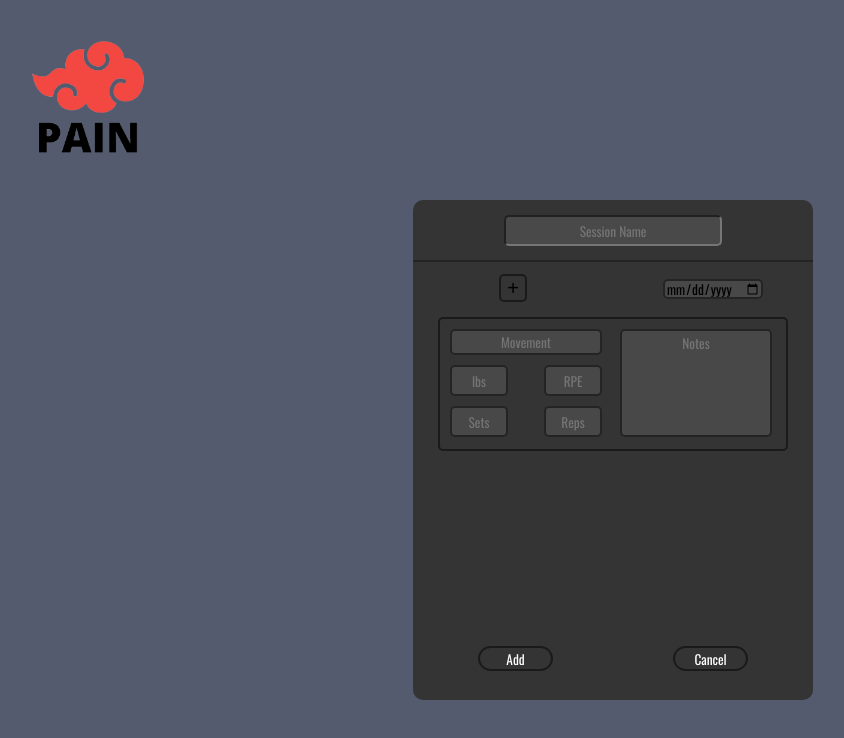
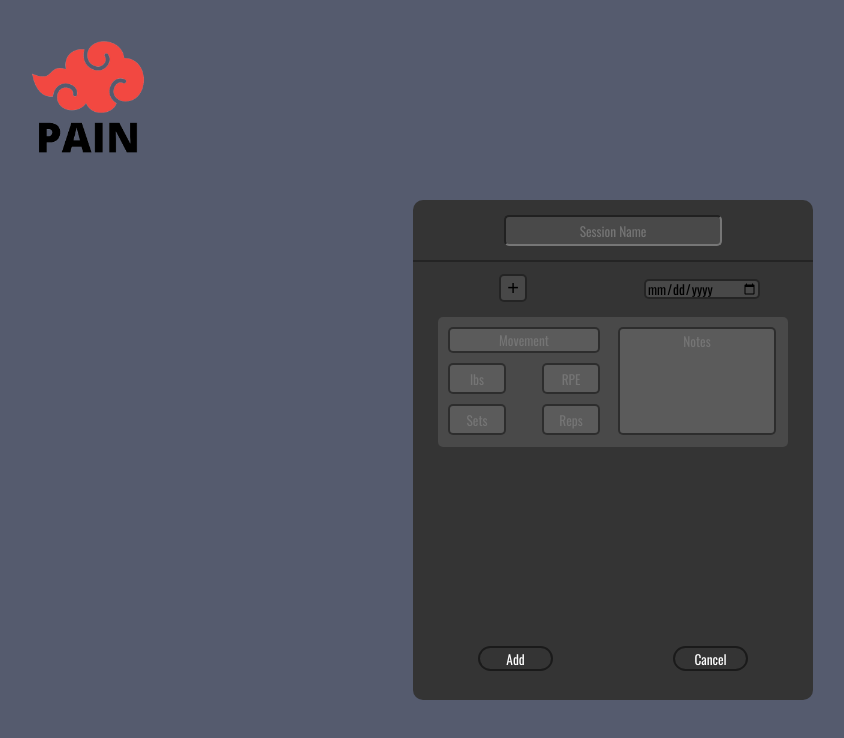
Before and after one commit to rodennis/pain, a React (Create React App) app in the folder client/: page /new-session in a window 1280 px wide. Shown: the top 738 px of the page, without its empty margins (27-871 px from the left). Built offline with nearby package versions, Linux system fonts and the light colour scheme; no server answers.

Commit message:
made a few css tweaks to session form

```diff
--- a/client/src/components/NewSession/NewSession.css
+++ b/client/src/components/NewSession/NewSession.css
@@ -47,7 +47,7 @@
   border-radius: 5px;
   border-style: none;
   border: 2px solid rgb(0, 0, 0, 0.5);
-  background: transparent;
+  background: rgb(255, 255, 255, 0.1);
   font-size: 20px;
   bottom: 20px;
   position: relative;
@@ -59,7 +59,7 @@
 }
 
 .date-value {
-  width: 95px;
+  width: 111px;
   height: 16px;
   position: relative;
   bottom: 15px;
@@ -69,7 +69,7 @@
   border: 2px solid rgb(0, 0, 0, 0.5);
   cursor: pointer;
   font-family: 'oswald';
-
+  right: 11px;
 }
 
 .movement {
@@ -82,12 +82,13 @@
     "W E T T"
     "S P T T";
 
-    border: 2px solid rgb(0, 0, 0, 0.5);
+    /* border: 2px solid rgb(0, 0, 0, 0.5); */
     border-radius: 5px;
     margin-right: 25px;
     margin-left: 25px;
     height: 130px;
     margin-top: -5px;
+    background-color: rgb(255, 255, 255, 0.1);
 }
 
 .movement-name {
@@ -163,7 +164,7 @@
 
 .notes {
   grid-area: T;
-  width: 144px;
+  width: 150px;
   height: 100px;
   border-radius: 5px;
   border: 2px solid rgb(0, 0, 0, 0.5);
@@ -194,6 +195,10 @@
   cursor: pointer;
 }
 
+.send-session:hover {
+  background-color: rgb(255, 255, 255, 0.3);
+}
+
 .cancel-session {
   height: 25px;
   width: 75px;
@@ -206,3 +211,7 @@
   font-family: 'oswald';
   cursor: pointer;
 }
+
+.cancel-session:hover {
+  background-color: rgb(255, 255, 255, 0.3);
+}
```
